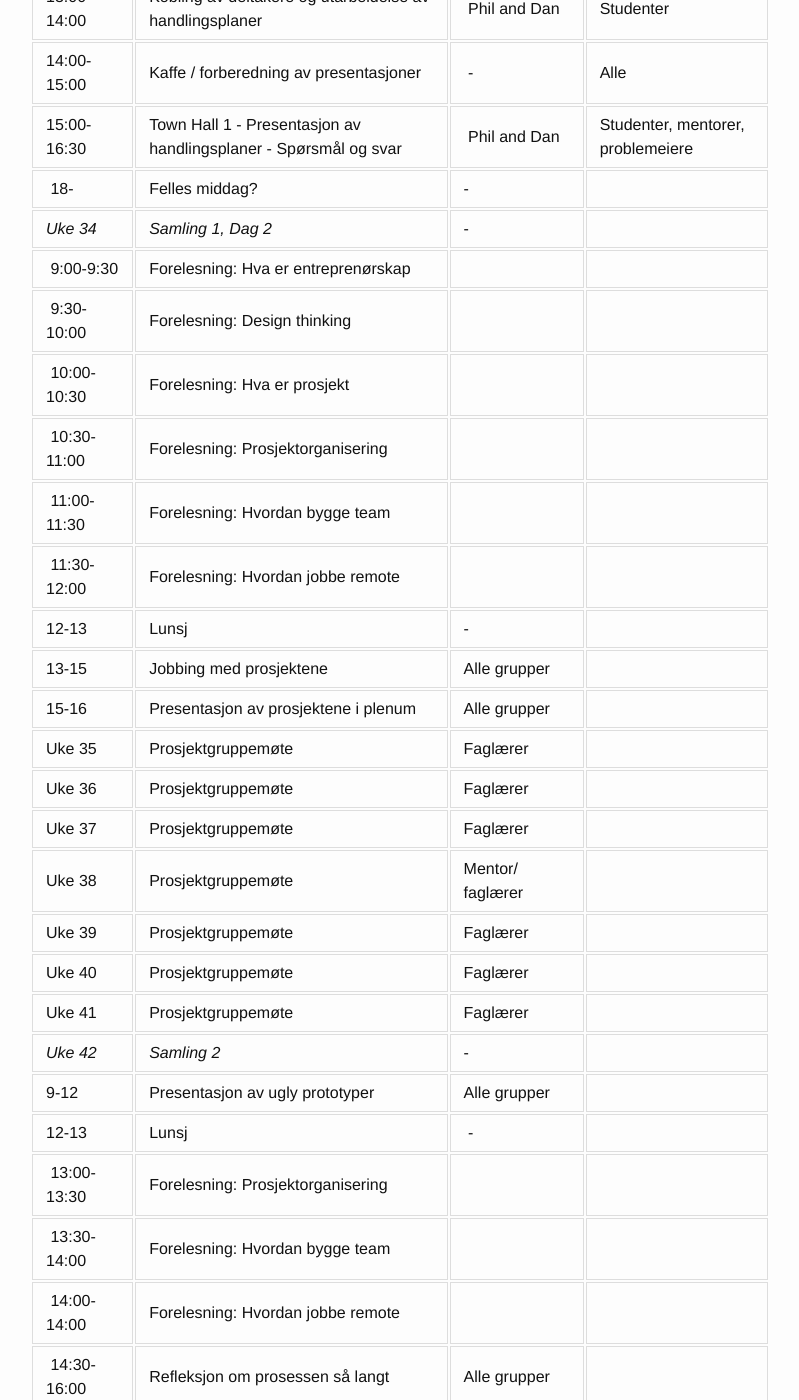
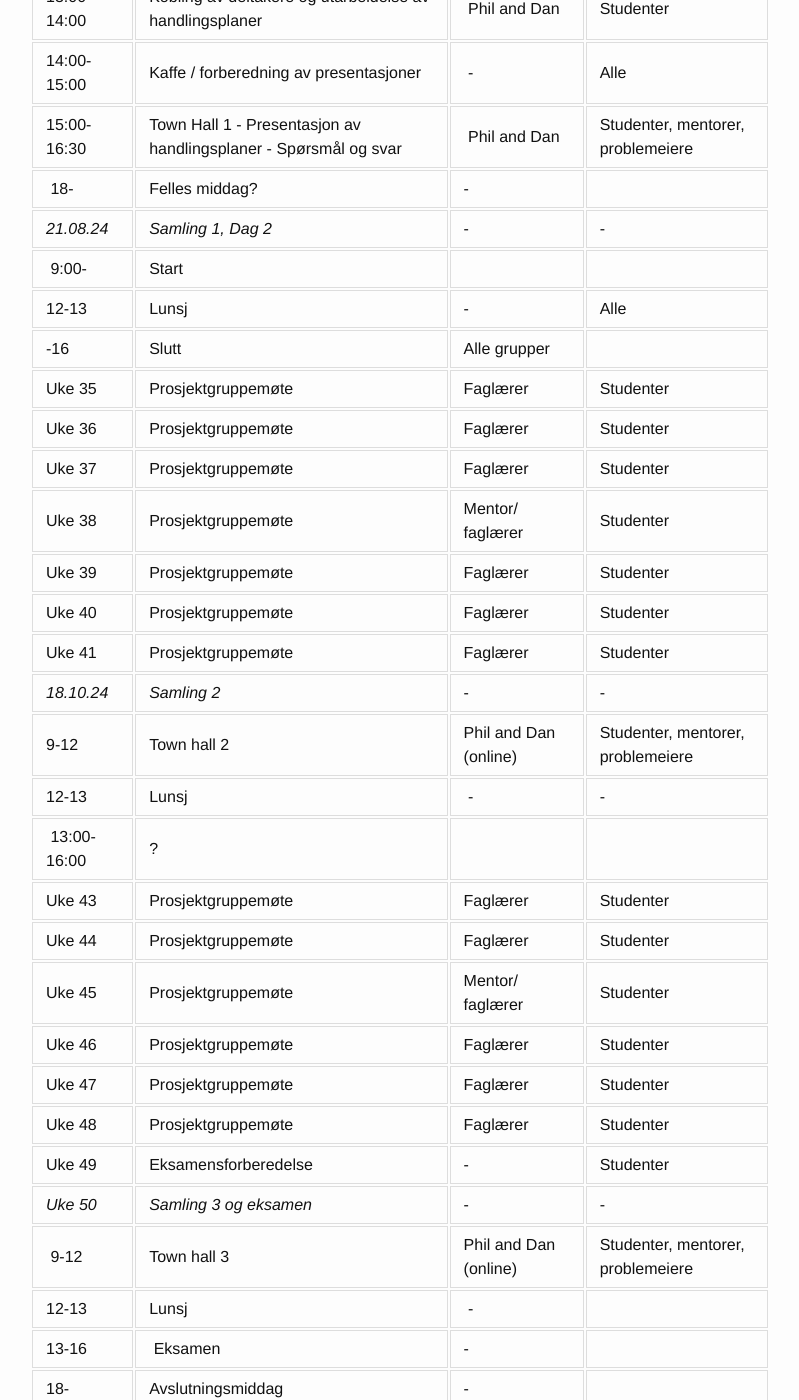
Before and after one commit to uit-inf-6010-f24/uit-inf-6010-f24.github.io, a Jekyll site: the page built from index.md, in a window 1280 px wide and 1400 px high, scrolled down 1044 px. Shown: the whole window, without its empty margins (240-1039 px from the left). Built offline with Jekyll 4.4.1, drawn with Linux system fonts in a browser that asks for light colours; our own code applies the rules of GitHub Pages for plain Markdown files; some of the changed text lies outside the part shown.

Commit message:
Update index.md

```diff
--- a/index.md
+++ b/index.md
@@ -22,7 +22,7 @@ Kursansvarlig og andre undervisere er:
 
 | Dato    	| Innhold		| Foreleser/ ansvarlig | Deltakere |
 |-----------|-----------|----------------------|-----------|
-| *20.08.24* | *Samling 1, Dag 1*           | - |
+| *20.08.24* | *Samling 1, Dag 1*           | - | - |
 | 9:00-9:15  | Introduksjon til kurset      | Lars Ailo | Alle |
 | 9:15-10:45 | Generering av utfordringer, valg av utfordringer og teambygging | Phil and Dan | Studenter, mentorer, problemeiere |
 | 10:45-11:00 | Kaffe                       | - | Alle |
@@ -32,55 +32,37 @@ Kursansvarlig og andre undervisere er:
 | 14:00-15:00 | Kaffe / forberedning av presentasjoner                          | - | Alle |
 | 15:00-16:30 | Town Hall 1 - Presentasjon av handlingsplaner - Spørsmål og svar | Phil and Dan | Studenter, mentorer, problemeiere |
 | 18-   | Felles middag?                    | - |
-| *Uke 34* | *Samling 1, Dag 2*           | - |
-| 9:00-9:30   | Forelesning: Hva er entreprenørskap | |
-| 9:30-10:00  | Forelesning: Design thinking        | |
-| 10:00-10:30 | Forelesning: Hva er prosjekt        | |
-| 10:30-11:00 | Forelesning: Prosjektorganisering   | |
-| 11:00-11:30 | Forelesning: Hvordan bygge team     | |
-| 11:30-12:00 | Forelesning: Hvordan jobbe remote   | |
-| 12-13 | Lunsj                                | - |
-| 13-15 | Jobbing med prosjektene              | Alle grupper |
-| 15-16 | Presentasjon av prosjektene i plenum | Alle grupper |
-| Uke 35 | Prosjektgruppemøte | Faglærer |
-| Uke 36 | Prosjektgruppemøte | Faglærer |
-| Uke 37 | Prosjektgruppemøte | Faglærer |
-| Uke 38 | Prosjektgruppemøte | Mentor/ faglærer |
-| Uke 39 | Prosjektgruppemøte | Faglærer |
-| Uke 40 | Prosjektgruppemøte | Faglærer |
-| Uke 41 | Prosjektgruppemøte | Faglærer |
-| *Uke 42* | *Samling 2*           | - |
-| 9-12  | Presentasjon av ugly prototyper   | Alle grupper |
-| 12-13 | Lunsj                             | - |
-| 13:00-13:30 | Forelesning: Prosjektorganisering   | |
-| 13:30-14:00 | Forelesning: Hvordan bygge team     | |
-| 14:00-14:00 | Forelesning: Hvordan jobbe remote   | |
-| 14:30-16:00 | Refleksjon om prosessen så langt    | Alle grupper |
-| Uke 43 | Prosjektgruppemøte | Faglærer |
-| Uke 44 | Prosjektgruppemøte | Faglærer |
-| Uke 45 | Prosjektgruppemøte | Mentor/ faglærer |
-| Uke 46 | Prosjektgruppemøte | Faglærer |
-| Uke 47 | Prosjektgruppemøte | Faglærer |
-| Uke 48 | Prosjektgruppemøte | Faglærer |
-| Uke 49 | Eksamensforberedelse | - |
-| *Uke 50* | *Samling 3 og eksamen*  | - |
-| 9-12  | Sluttarbeid                  | Med mentorer |
+| *21.08.24* | *Samling 1, Dag 2*           | - | - |
+| 9:00-   | Start | | |
+| 12-13 | Lunsj                                | - | Alle |
+| -16 | Slutt | Alle grupper |
+| Uke 35 | Prosjektgruppemøte | Faglærer | Studenter |
+| Uke 36 | Prosjektgruppemøte | Faglærer | Studenter |
+| Uke 37 | Prosjektgruppemøte | Faglærer | Studenter |
+| Uke 38 | Prosjektgruppemøte | Mentor/ faglærer | Studenter |
+| Uke 39 | Prosjektgruppemøte | Faglærer | Studenter |
+| Uke 40 | Prosjektgruppemøte | Faglærer | Studenter |
+| Uke 41 | Prosjektgruppemøte | Faglærer | Studenter |
+| *18.10.24* | *Samling 2*           | - | - |
+| 9-12  | Town hall 2   | Phil and Dan (online) | Studenter, mentorer, problemeiere |
+| 12-13 | Lunsj                             | - | - |
+| 13:00-16:00 | ?  | | |
+| Uke 43 | Prosjektgruppemøte | Faglærer | Studenter |
+| Uke 44 | Prosjektgruppemøte | Faglærer | Studenter |
+| Uke 45 | Prosjektgruppemøte | Mentor/ faglærer | Studenter |
+| Uke 46 | Prosjektgruppemøte | Faglærer | Studenter |
+| Uke 47 | Prosjektgruppemøte | Faglærer | Studenter |
+| Uke 48 | Prosjektgruppemøte | Faglærer | Studenter |
+| Uke 49 | Eksamensforberedelse | - | Studenter |
+| *Uke 50* | *Samling 3 og eksamen*  | - | - |
+| 9-12  | Town hall 3                | Phil and Dan (online) | Studenter, mentorer, problemeiere |
 | 12-13 | Lunsj                        | - |
 | 13-16 | Eksamen                      | - |
 | 18-   | Avslutningsmiddag            | - |
 
 # Arberidsoppgaver mellom samlingene
 
-Hjemmearbeid 1*
-1. Les/ se undervisnings elementer
-2. Jobb i team og lag en ugly prototype for deres løsning
-3. Lag presentasjon for samling 2
-
-*Hjemmearbeid 2*
-1. Les/ se undervisnings elementer
-2. Jobb i team og lag en prototype for deres løsning
-3. Dokumenter løsningen i en mappe, inkludert refleksjon
-4. Lag presentasjon for eksamen
+TBA
 
 ## Pensum og støttelitteratur
 
```
